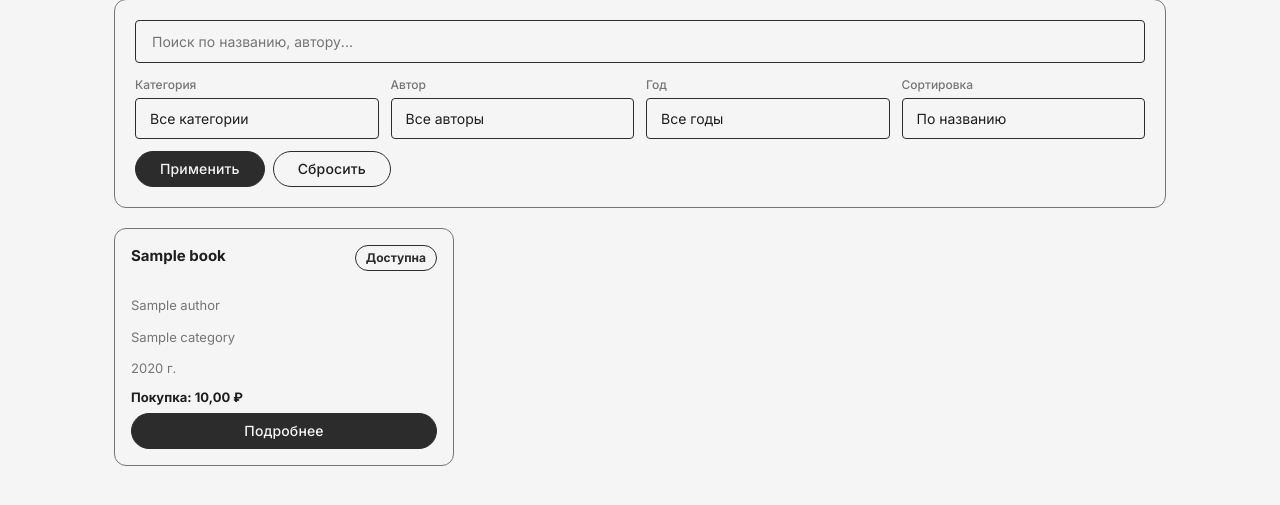
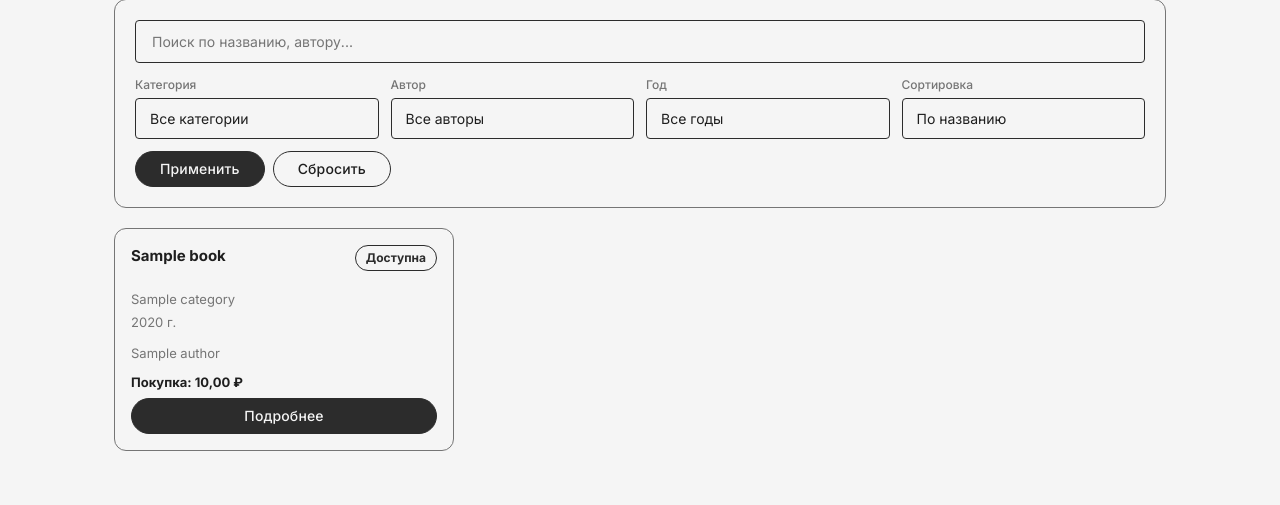
Before and after one commit to Korrrod/Practice4, a Django app: page / in a window 1280 px wide. Shown: the part 159-664 px from the top of the page. Run offline with Django 5.2, Linux system fonts and the light colour scheme; tables that the repository leaves empty hold one stand-in row (values such as "Sample post").

Commit message:
Move book-meta inside book-header, remove fixed height

```diff
--- a/magazine-Django/static/css/style.css
+++ b/magazine-Django/static/css/style.css
@@ -441,7 +441,7 @@ form button:not([type]):hover { opacity: 0.85; }
     gap: 6px;
 }
 
-.book-header { display: flex; align-items: flex-start; justify-content: space-between; gap: 8px; height: 42px; overflow: hidden; }
+.book-header { display: flex; align-items: flex-start; justify-content: space-between; gap: 8px; }
 .book-title {
     font-size: 15px;
     font-weight: 600;
--- a/magazine-Django/templates/library/book_list.html
+++ b/magazine-Django/templates/library/book_list.html
@@ -95,7 +95,11 @@
             <div class="book-card">
                 <div class="book-info">
                     <div class="book-header">
-                        <h3 class="book-title">{{ book.title }}</h3>
+                        <div>
+                            <h3 class="book-title">{{ book.title }}</h3>
+                            {% if book.category %}<p class="book-meta">{{ book.category.name }}</p>{% endif %}
+                            <p class="book-meta">{{ book.year }} г.</p>
+                        </div>
                         <div class="book-status">
                             <span class="status-badge status-{{ book.status }}">{{ book.get_status_display }}</span>
                         </div>
@@ -108,8 +112,6 @@
                         {% endwith %}
                     {% endif %}
                     <p class="book-author">{{ book.author.name }}</p>
-                    {% if book.category %}<p class="book-meta">{{ book.category.name }}</p>{% endif %}
-                    <p class="book-meta">{{ book.year }} г.</p>
                     <div class="book-prices">
                         <span class="price">Покупка: {{ book.price }} ₽</span>
                     </div>
```
